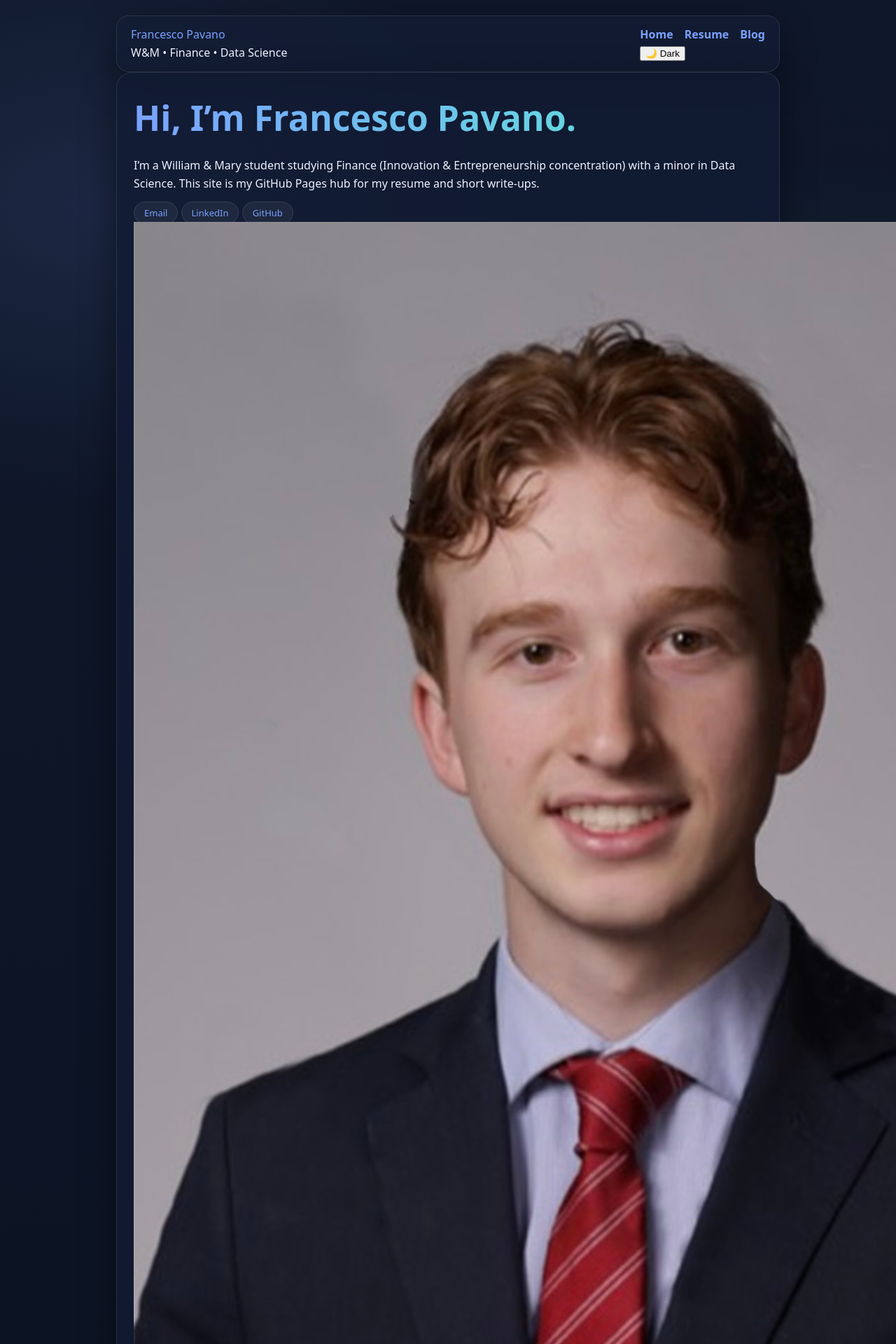
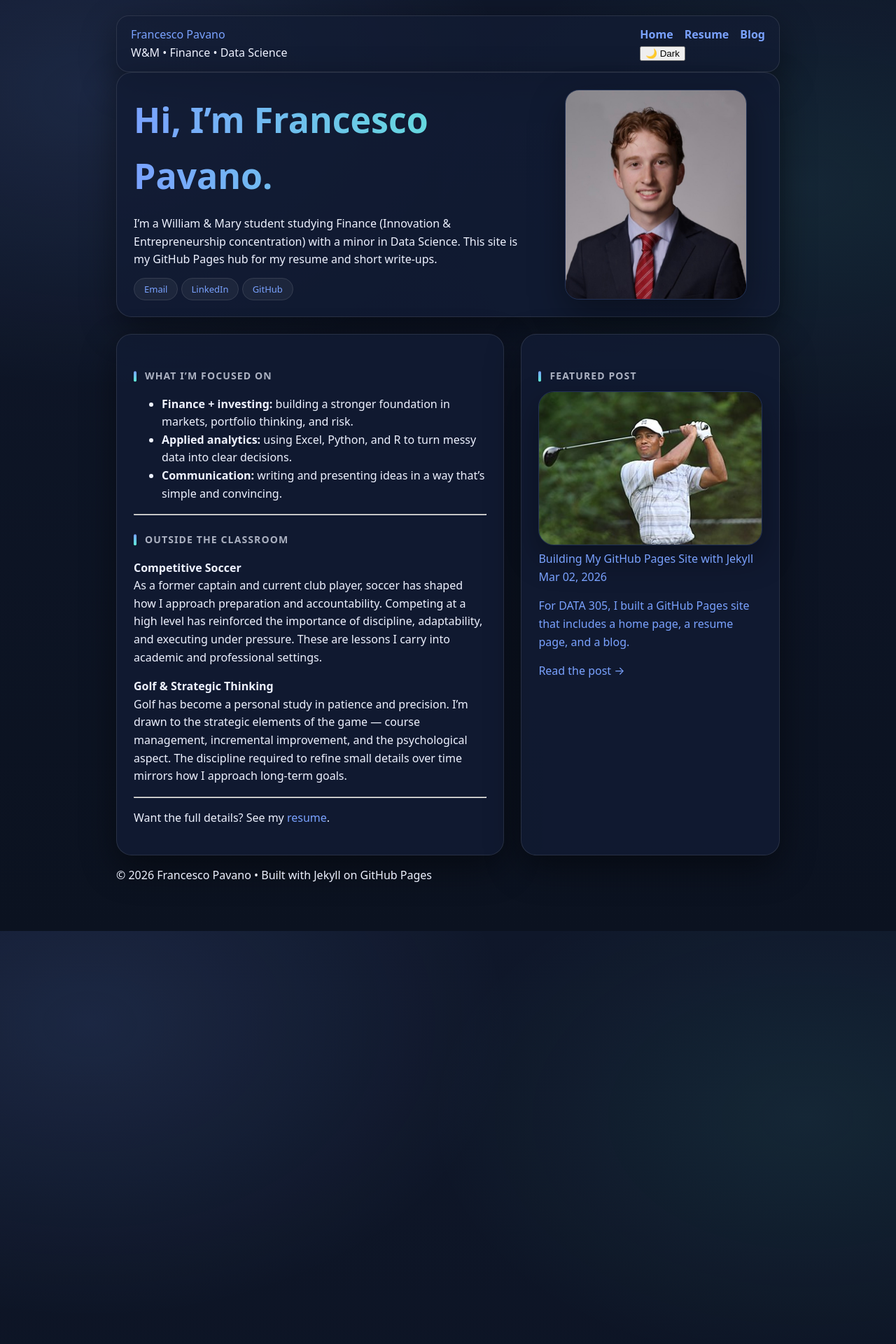
Before and after one commit to fjpavano/DATA-305-Assignment-2, a Jekyll site: the page built from index.md, in a window 1280 px wide. Shown: the top 1920 px of the page at 70% size. Built offline with Jekyll 4.4.1, drawn with Linux system fonts in a browser that asks for light colours.

Commit message:
Update style.css

```diff
--- a/assets/css/style.css
+++ b/assets/css/style.css
@@ -230,3 +230,41 @@ a:hover{ text-decoration: underline; }
 @media (max-width: 900px){
   .grid{ grid-template-columns: 1fr; }
 }
+/* ===== HERO IMAGE LAYOUT ===== */
+
+.hero-layout{
+  display: grid;
+  grid-template-columns: 1.3fr 0.7fr;
+  align-items: center;
+  gap: 30px;
+}
+
+.hero-image{
+  display: flex;
+  justify-content: center;
+}
+
+.hero-img{
+  width: 100%;
+  max-width: 260px;
+  border-radius: 20px;
+  border: 1px solid var(--imgBorder);
+  box-shadow: 0 20px 50px rgba(0,0,0,0.35);
+  transition: transform .3s ease;
+}
+
+.hero-img:hover{
+  transform: scale(1.03);
+}
+
+/* Responsive */
+@media (max-width: 900px){
+  .hero-layout{
+    grid-template-columns: 1fr;
+    text-align: center;
+  }
+
+  .hero-image{
+    margin-top: 20px;
+  }
+}
```
